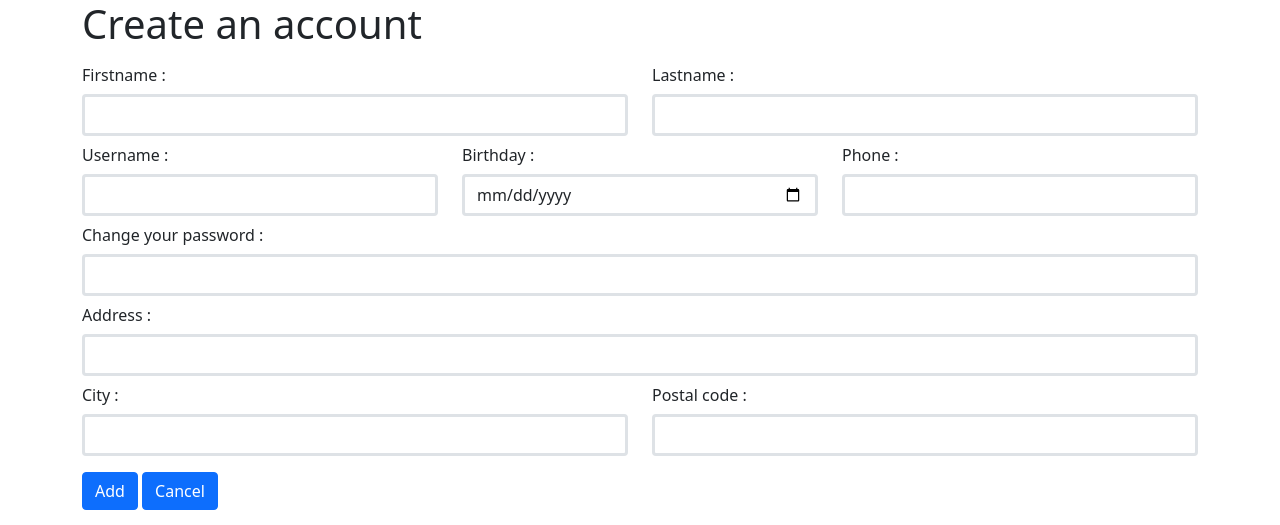
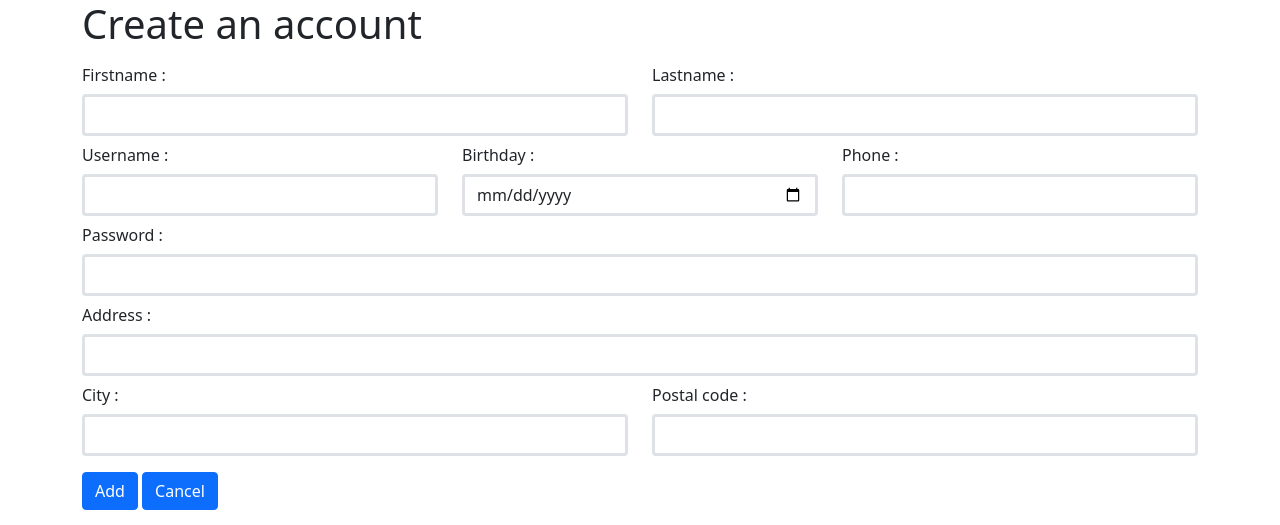
Before and after one commit to Nozyka31/Car_Location, a PHP site: template src/View/Account/add.html.twig in a window 1280 px wide. Shown: the top 525 px of the page. Run offline with PHP 8.4, Linux system fonts and the light colour scheme; the template is opened without the code that fills it, so the values that code supplies are empty; some libraries are stand-ins or nearby versions.

Commit message:
suite d'account. Les views sont terminées

```diff
--- a/src/View/Account/add.html.twig
+++ b/src/View/Account/add.html.twig
@@ -30,7 +30,7 @@
                 </div>
             </div>
             <div class="form-group">
-                <label class="col-form-label" for="password">Change your password : </label>
+                <label class="col-form-label" for="password">Password : </label>
                 <input type="password" class="form-control border border-3" name="password">
             </div>
             <div class="form-group">
```
